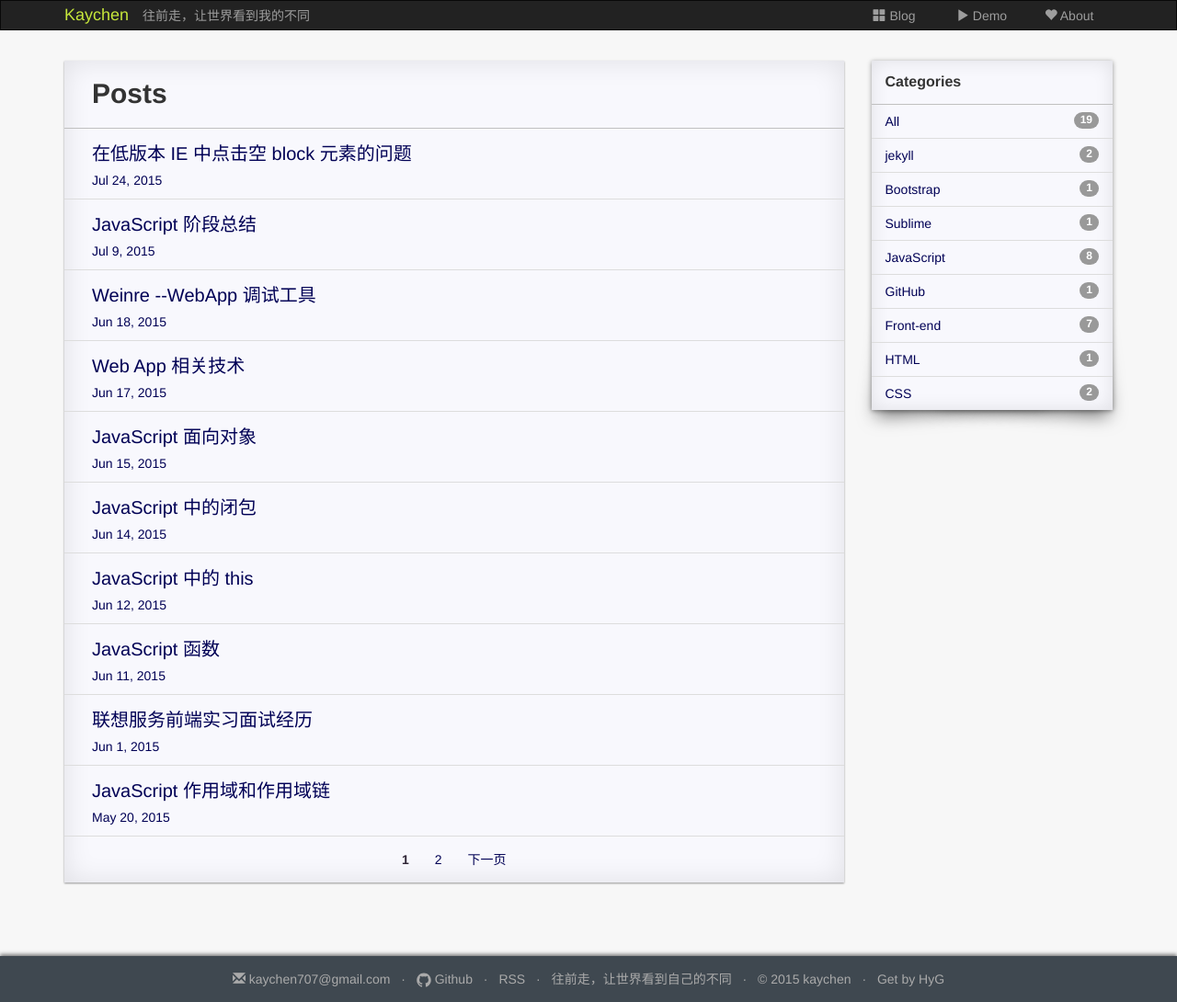
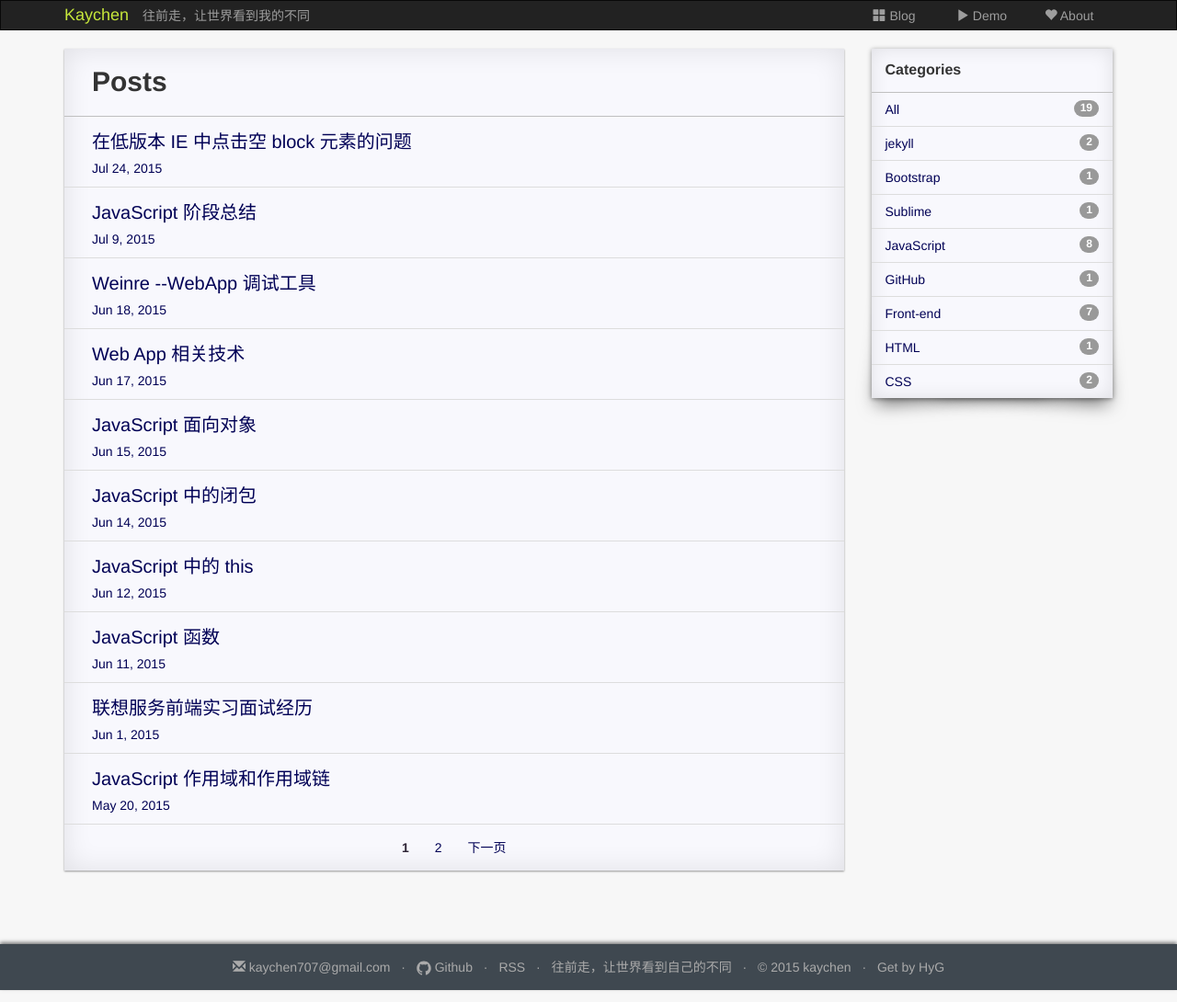
Before and after one commit to LittlewhiteChen/LittlewhiteChen.github.io, a Jekyll site: the page built from index.html, in a window 1280 px wide. Shown: the whole page at 92% size. Built offline with Jekyll 4.4.1, drawn with Linux system fonts in a browser that asks for light colours; nearby versions of some CDN libraries; the list of posts is cut into pages by our own code; comment, search, counter and statistics services are not loaded; a style sheet for code colours, icons or effects is not loaded.

Commit message:
移动端处理

```diff
--- a/static/css/index.css
+++ b/static/css/index.css
@@ -111,10 +111,7 @@
     line-height: 33px;
 }
 
-header {
-    height: 33px;
-    margin-bottom: 33px;
-}
+
 
 .navbar-header .title {
       color: #C7E73B;
```
